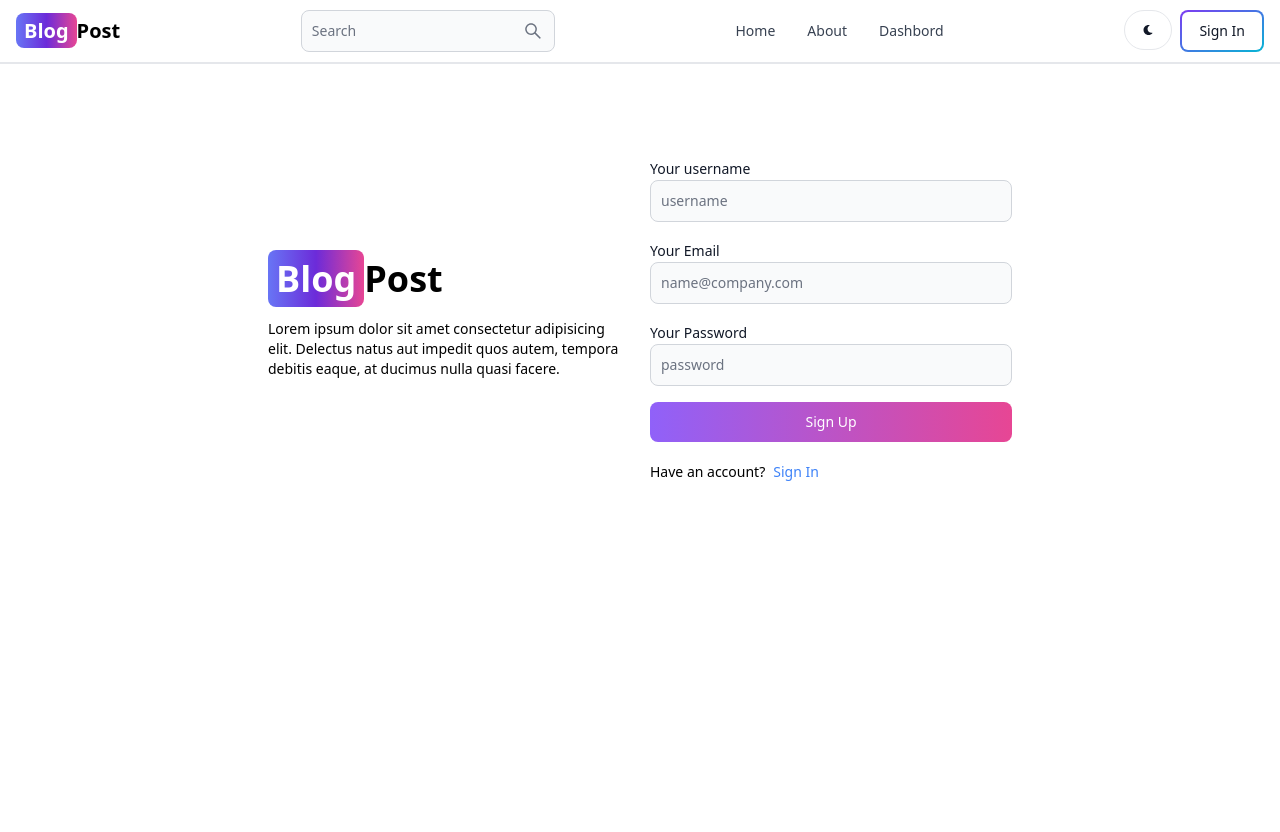
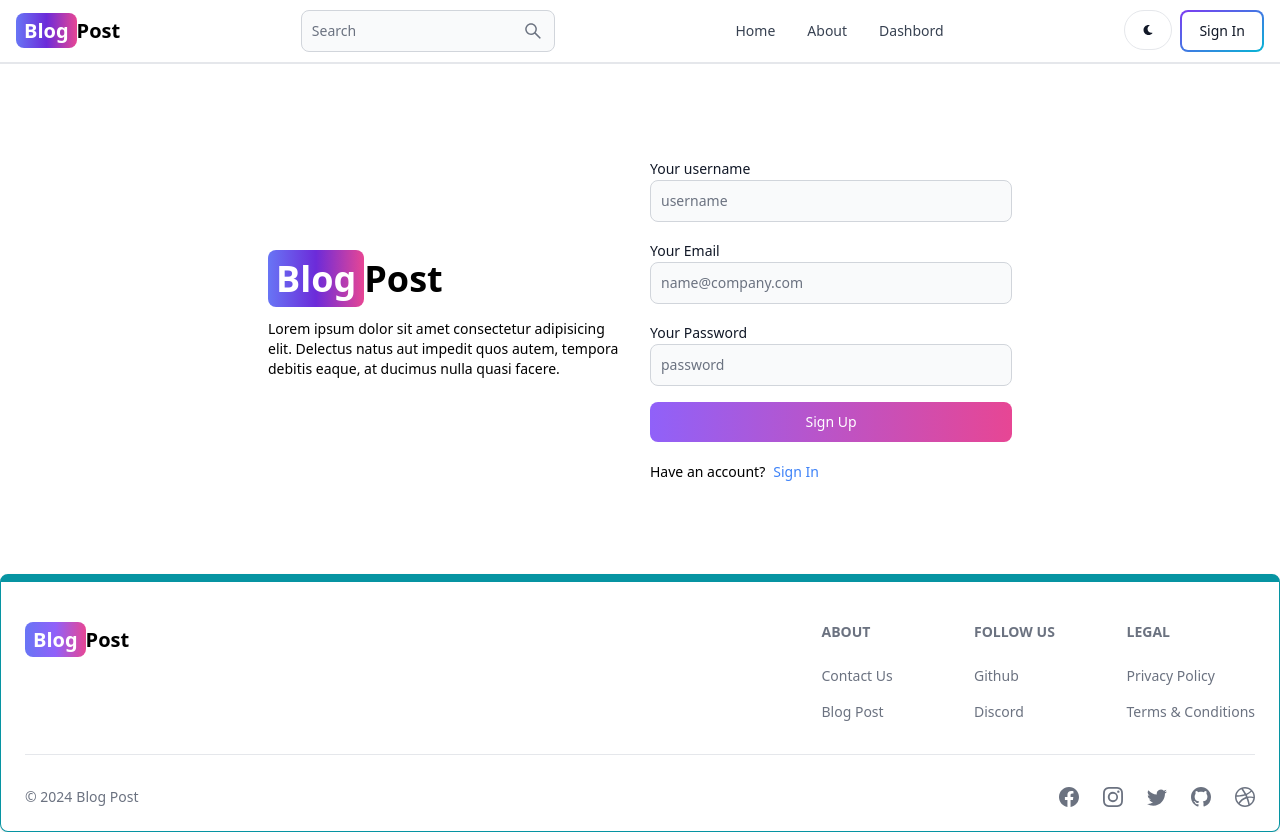
Before and after one commit to VikramKhetre/Blog-Post, a React (Vite) app in the folder client/: page /signup in a window 1280 px wide. Before the commit the page ends 800 px from the top, so only its background shows below. Built offline with nearby package versions, Linux system fonts and the light colour scheme.

Commit message:
footer componenet created

```diff
--- a/client/src/App.jsx
+++ b/client/src/App.jsx
@@ -6,6 +6,7 @@
 import Signin from './pages/Signin'
 import SignUP from './pages/SignUp'
 import Header from './components/Header'
+import FooterCom from './components/FooterCom'
 
 export default function App() {
   return (
@@ -19,6 +20,7 @@
         <Route path='/signin'element={<Signin/>}/>
         <Route path='/signup'element={<SignUP/>}/>
       </Routes>
+      <FooterCom/>
     </BrowserRouter>
   )
 }
--- /dev/null
+++ b/client/src/components/FooterCom.jsx
@@ -0,0 +1,81 @@
+import { Footer } from 'flowbite-react';
+import { Link } from 'react-router-dom';
+import { BsFacebook, BsInstagram, BsTwitter, BsGithub, BsDribbble } from 'react-icons/bs';
+export default function FooterCom() {
+  return (
+    <Footer container className='border border-t-8 border-teal-500'>
+      <div className='w-full max-w-7xl mx-auto'>
+        <div className='grid w-full justify-between sm:flex md:grid-cols-1'>
+          <div className='mt-5'>
+            <Link
+              to='/'
+              className='self-center whitespace-nowrap text-lg sm:text-xl font-semibold dark:text-white'
+            >
+              <span className='px-2 py-1 bg-gradient-to-r from-indigo-500 via-purple-500 to-pink-500 rounded-lg text-white'>
+                Blog
+              </span>
+              Post
+            </Link>
+          </div>
+          <div className='grid grid-cols-2 gap-8 mt-4 sm:grid-cols-3 sm:gap-6'>
+            <div>
+              <Footer.Title title='About' />
+              <Footer.LinkGroup col>
+                <Footer.Link
+                  href='#'
+                  target='_blank'
+                  rel='noopener noreferrer'
+                >
+                  Contact Us
+                </Footer.Link>
+                <Footer.Link
+                  href='/about'
+                  target='_blank'
+                  rel='noopener noreferrer'
+                >
+                  Blog Post
+                </Footer.Link>
+              </Footer.LinkGroup>
+            </div>
+            <div>
+              <Footer.Title title='Follow us' />
+              <Footer.LinkGroup col>
+                <Footer.Link
+                  href='https://github.com/VikramKhetre'
+                  target='_blank'
+                  rel='noopener noreferrer'
+                >
+                  Github
+                </Footer.Link>
+                <Footer.Link href='#'>Discord</Footer.Link>
+              </Footer.LinkGroup>
+            </div>
+            <div>
+              <Footer.Title title='Legal' />
+              <Footer.LinkGroup col>
+                <Footer.Link href='#'>Privacy Policy</Footer.Link>
+                <Footer.Link href='#'>Terms &amp; Conditions</Footer.Link>
+              </Footer.LinkGroup>
+            </div>
+          </div>
+        </div>
+        <Footer.Divider />
+        <div className='w-full sm:flex sm:items-center sm:justify-between'>
+          <Footer.Copyright
+            href='#'
+            by="Blog Post"
+            year={new Date().getFullYear()}
+          />
+          <div className="flex gap-6 sm:mt-0 mt-4 sm:justify-center">
+            <Footer.Icon href='#' icon={BsFacebook}/>
+            <Footer.Icon href='#' icon={BsInstagram}/>
+            <Footer.Icon href='#' icon={BsTwitter}/>
+            <Footer.Icon href='https://github.com/VikramKhetre' icon={BsGithub}/>
+            <Footer.Icon href='#' icon={BsDribbble}/>
+
+          </div>
+        </div>
+      </div>
+    </Footer>
+  );
+}
--- a/client/src/pages/SignUp.jsx
+++ b/client/src/pages/SignUp.jsx
@@ -7,6 +7,7 @@
     const [errorMsg, setErrorMsg]= useState(null);
     const [loading, setLoading]= useState(false);
     const navigate = useNavigate();
+
     function handleChange(event){
         setFormData({...formData, [event.target.id]:event.target.value.trim()});
     }
```
